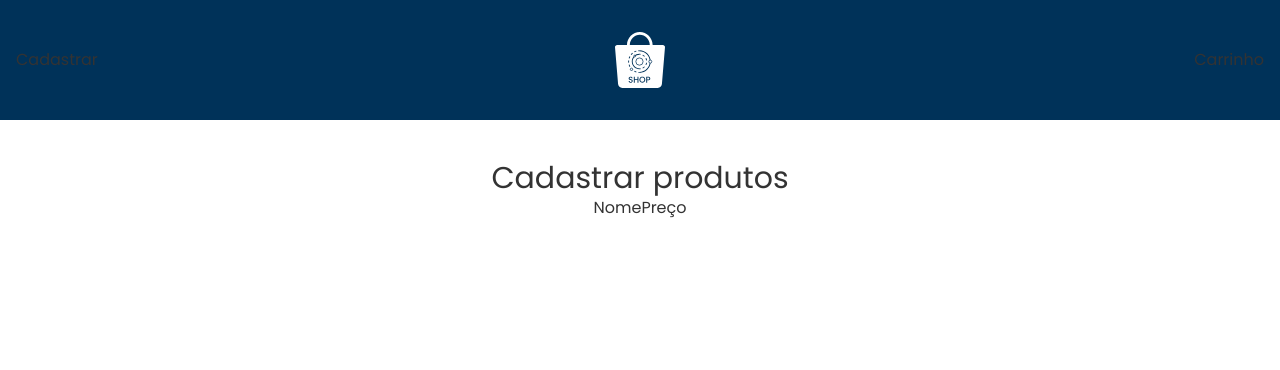
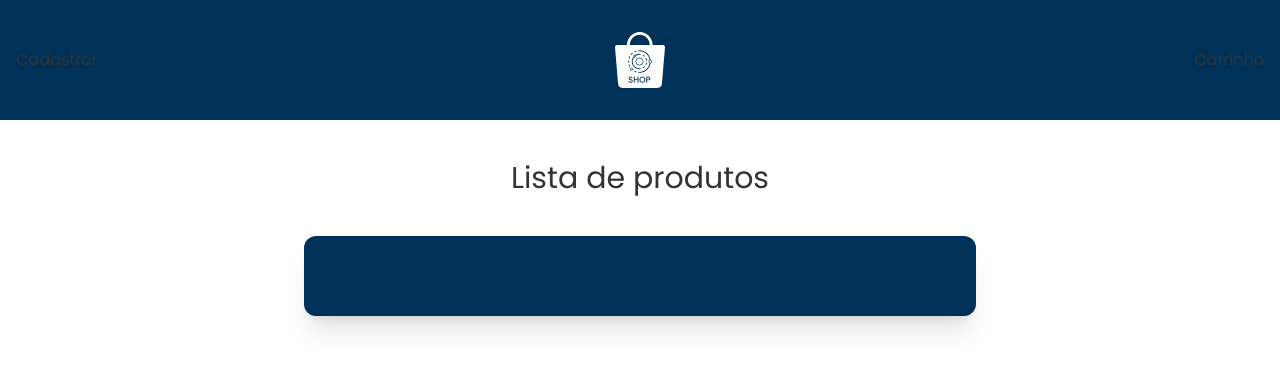
Before and after one commit to brunoliimas/challenge-frontend, a Next.js app: page /lista-de-produtos in a window 1280 px wide. Shown: the top 370 px of the page. Built offline with nearby package versions, Linux system fonts and the light colour scheme.

Commit message:
Listar produtos cadastrados

```diff
--- a/src/app/lista-de-produtos/page.tsx
+++ b/src/app/lista-de-produtos/page.tsx
@@ -1,12 +1,30 @@
 // components/ListaProdutos.tsx
 'use client'
 import { Header } from '@/components/UI/header';
+import { useEffect, useState } from 'react';
 import Produtos from '@/components/produtos';
-import React from 'react';
-
-const ListaProdutos: React.FC = () => {
 
 
+interface Produto {
+    nome: string;
+    preco: number;
+}
+
+
+export default function ListaProdutos() {
+    const [listaProdutos, setListaProdutos] = useState<Produto[]>([]);
+
+    const carregarListaProdutos = () => {
+        const listaProdutosLocalStorage = localStorage.getItem('listaProdutos');
+        if (listaProdutosLocalStorage) {
+            setListaProdutos(JSON.parse(listaProdutosLocalStorage));
+        }
+    };
+
+    // Use useEffect para carregar a lista de produtos quando a página for carregada
+    useEffect(() => {
+        carregarListaProdutos();
+    }, []);
     return (
         <div>
             <Header
@@ -15,9 +33,7 @@ const ListaProdutos: React.FC = () => {
                 nextPageName='Carrinho'
                 nextPageLink='carrinho'
             />
-            <Produtos/>
+            <Produtos produtos={listaProdutos} />
         </div>
     );
 };
-
-export default ListaProdutos;
--- /dev/null
+++ b/src/components/UI/input.tsx
@@ -0,0 +1,24 @@
+type InputProps = {
+    label: string;
+    id: string;
+    type: string;
+    value: string;
+    placeholder: string;
+    onChange: (e: React.ChangeEvent<HTMLInputElement>) => void;
+};
+
+export const Input = ({ label, id, type, value, placeholder, onChange }: InputProps) => {
+    return (
+        <div className='flex flex-col mb-6'>
+            <label htmlFor={id} className='mb-2'>{label}</label>
+            <input
+                type={type}
+                id={id}
+                value={value}
+                placeholder={placeholder}
+                className='px-2 py-1 rounded-md text-black'
+                onChange={onChange}
+            />
+        </div>
+    );
+}
--- a/src/components/cadastrar/index.tsx
+++ b/src/components/cadastrar/index.tsx
@@ -1,42 +1,52 @@
 'use client'
-import React, { useState } from 'react';
+import React, { useEffect, useState } from 'react';
 import { Button } from '../UI/button';
+import { Input } from '../UI/input';
 
 
-type InputProps = {
-    label: string;
-    id: string;
-    type: string;
-    value: string;
-    placeholder: string;
-    onChange: (e: React.ChangeEvent<HTMLInputElement>) => void;
-};
-
-const Input = ({ label, id, type, value, placeholder, onChange }: InputProps) => {
-    return (
-        <div className='flex flex-col mb-6'>
-            <label htmlFor={id} className='mb-2'>{label}</label>
-            <input
-                type={type}
-                id={id}
-                value={value}
-                placeholder={placeholder}
-                className='px-2 py-1 rounded-md text-black'
-                onChange={onChange}
-            />
-        </div>
-    );
-}
 
 
+interface Produto {
+    nome: string;
+    preco: number;
+}
 
 export default function Cadastrar() {
     const [nomeProduto, setNomeProduto] = useState('');
     const [precoProduto, setPrecoProduto] = useState('');
+    const [listaProdutos, setListaProdutos] = useState<Produto[]>([]);
+
+
+    useEffect(() => {
+        const produtosString = localStorage.getItem('listaProdutos');
+        if (produtosString) {
+            const produtos: Produto[] = JSON.parse(produtosString);
+            setListaProdutos(produtos);
+        }
+    }, []);
 
     const handleAdicionarProduto = (e: React.MouseEvent<HTMLButtonElement>) => {
         e.preventDefault();
-        console.log("Clicou");
+
+        if (nomeProduto.trim() === '' || precoProduto.trim() === '') {
+            alert('Por favor, preencha todos os campos antes de adicionar um produto.');
+            setNomeProduto('');
+            setPrecoProduto('');
+            return;
+        }
+
+        const novoProduto = {
+            nome: nomeProduto,
+            preco: parseFloat(precoProduto),
+        };
+
+        const novaListaProdutos = [...listaProdutos, novoProduto];
+        localStorage.setItem('listaProdutos', JSON.stringify(novaListaProdutos));
+
+        setListaProdutos(novaListaProdutos);
+
+        setNomeProduto('');
+        setPrecoProduto('');
     };
 
     return (
@@ -60,7 +70,12 @@ export default function Cadastrar() {
                     onChange={(e) => setPrecoProduto(e.target.value)}
                 />
                 <div className='w-full mt-10 flex justify-end'>
-                    <Button nav={false} onClick={handleAdicionarProduto} name='Adicionar Produto' link='/' />
+                    <Button
+                        nav={false}
+                        onClick={handleAdicionarProduto}
+                        name='Adicionar Produto'
+                        link='/'
+                    />
                 </div>
             </form>
         </div>
--- a/src/components/produtos/index.tsx
+++ b/src/components/produtos/index.tsx
@@ -1,11 +1,26 @@
-export default function Produtos() {
+
+interface Produto {
+    nome: string;
+    preco: number;
+}
+
+interface ListaProdutosProps {
+    produtos: Produto[];
+}
+
+export default function Produtos({ produtos }: ListaProdutosProps) {
     return (
         <div className='container h-screen flex flex-col items-center py-10'>
-            <h1 className='text-3xl'>Cadastrar produtos</h1>
-            <div>
-                <span>Nome</span>
-                <span>Preço</span>
+            <h1 className='text-3xl'>Lista de produtos</h1>
+            <div className="w-full max-w-2xl mt-10 p-10 bg-mission-blue rounded-xl shadow-xl">
+                <ul>
+                    {produtos.map((produto, index) => (
+                        <li key={index}>
+                            {produto.nome} - R$ {produto.preco.toFixed(2)}
+                        </li>
+                    ))}
+                </ul>
             </div>
         </div>
-    )
-}
+    );
+};
```
